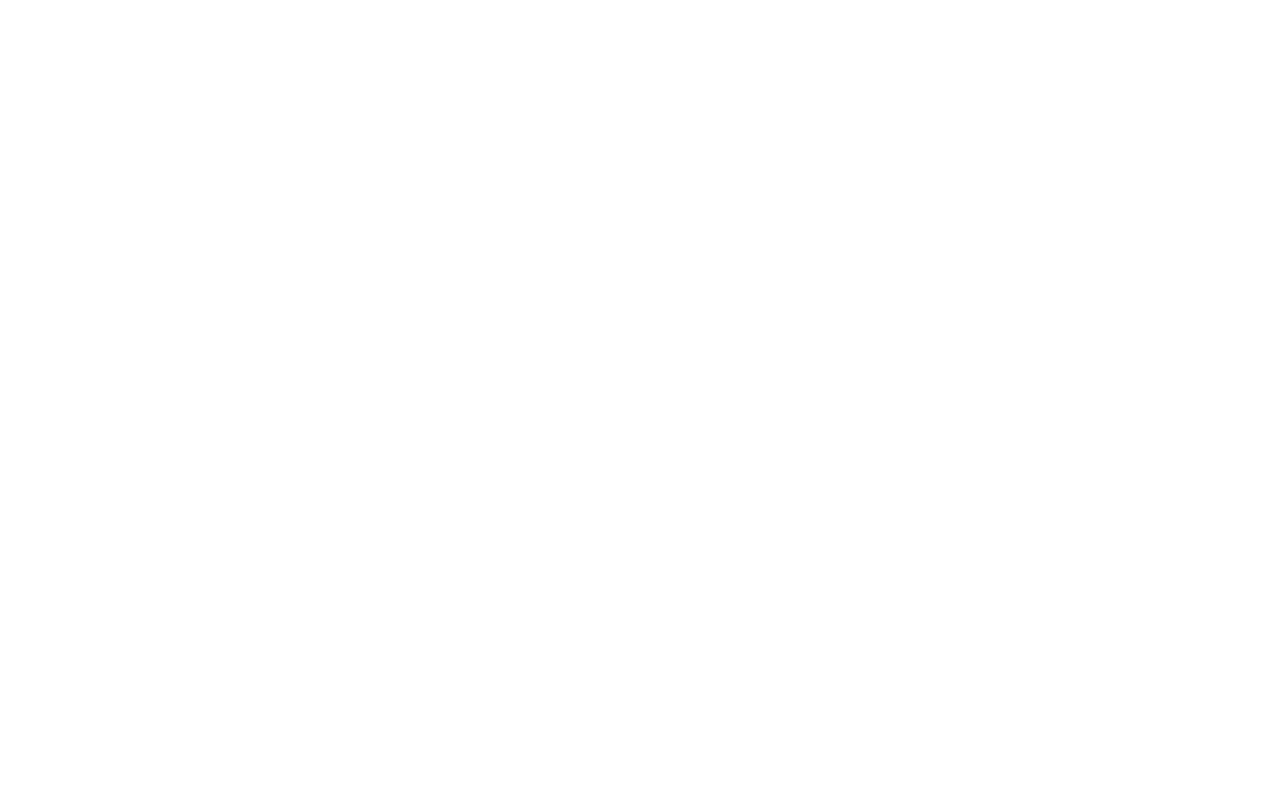
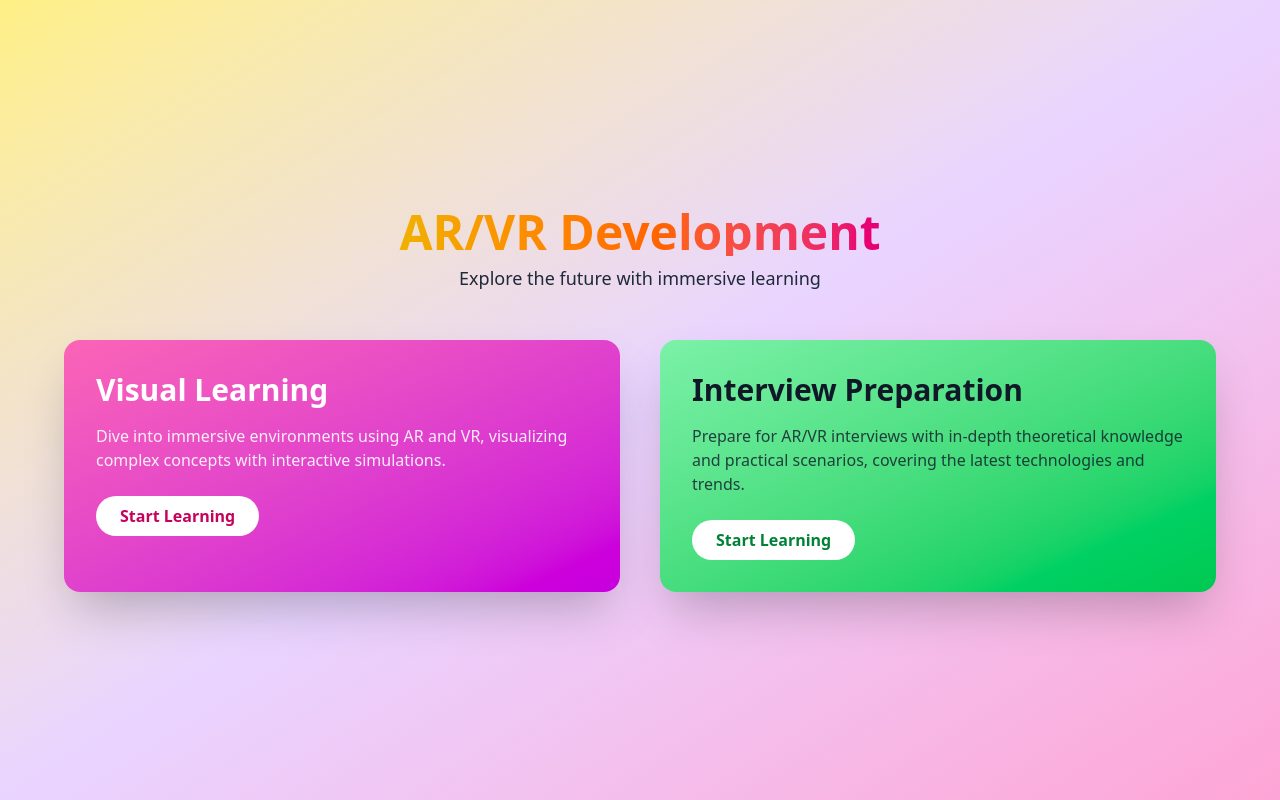
Before and after one commit to mahanandhan/Learn-Peak, a React (Vite) app in the folder frontend/: page /ar-vrdevelopment in a window 1280 px wide. Before the commit this address had no page. Built offline with nearby package versions, Linux system fonts and the light colour scheme.

Commit message:
added the arvr

```diff
--- a/frontend/src/App.jsx
+++ b/frontend/src/App.jsx
@@ -66,7 +66,7 @@ const App = () => {
         <Route path='/embeddedsystems' element={<EmbeddedSystem />} />
         <Route path='/iot(internetofthings)' element={<Iot />} />
         <Route path='/bigdataanalytics' element={<DataAnalysis />} />
-        <Route path='/ar/vrdevelopment' element={<ArVr />} />
+        <Route path='/ar-vrdevelopment' element={<ArVr />} />
         <Route path='/softwaretesting&qa' element={<SoftwareTesting />} />
         <Route path='/ethicalhacking' element={<EthicalHacking />} />
         <Route path='/full-stackdevelopment' element={<FullStack />} />
--- a/frontend/src/assets/data.js
+++ b/frontend/src/assets/data.js
@@ -57,7 +57,7 @@ const coursesData = [
     },
 
     {
-      "name": "AR/VR Development",
+      "name": "AR-VR Development",
       "image": arvr
     },
     {
--- a/frontend/src/pages/ArVr.jsx
+++ b/frontend/src/pages/ArVr.jsx
@@ -14,7 +14,7 @@ const ArVr = () => {
         <meta name="description" content="Explore immersive AR/VR learning with interactive simulations and interview preparation." />
         <meta name="keywords" content="AR, VR, development, immersive learning, interview questions, LearnPeak" />
         <meta name="robots" content="index, follow" />
-        <link rel="canonical" href="https://elearning-platform-zksp.vercel.app/arvr" />
+        <link rel="canonical" href="https://elearning-platform-zksp.vercel.app/ar-vr" />
       </Helmet>
 
       {/* Main Title */}
```
